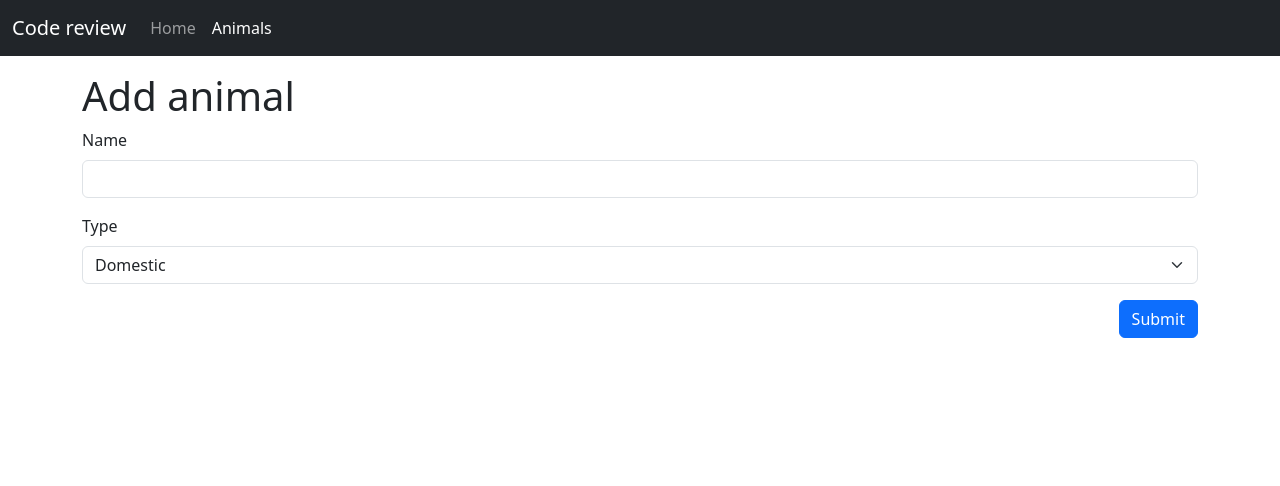
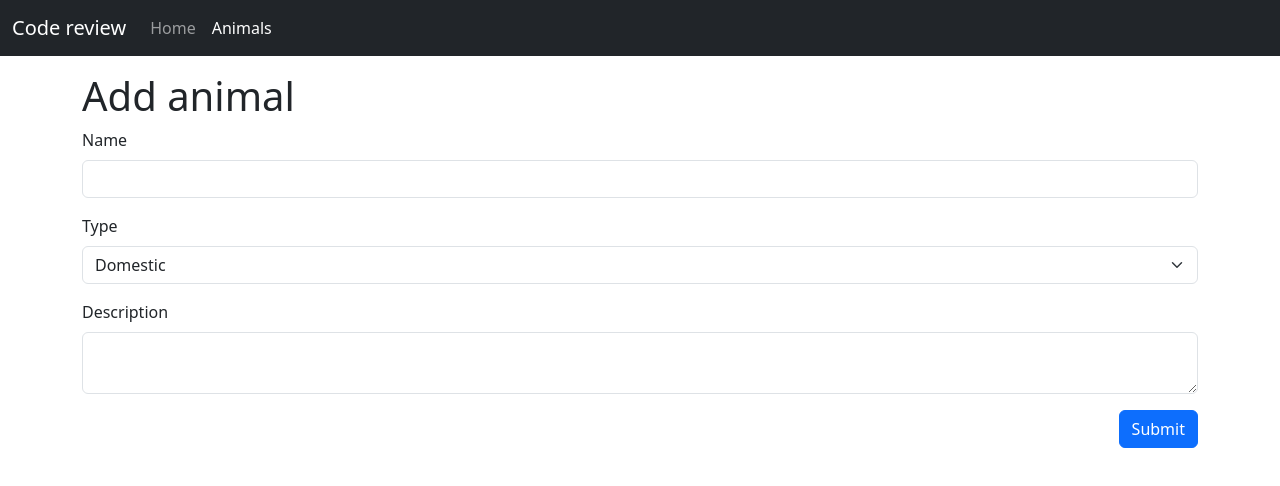
Before and after one commit to Viktor-36/angular-code-review-demo, an Angular app: page /animals/add in a window 1280 px wide. Shown: the top 486 px of the page. Built offline with nearby package versions, Linux system fonts and the light colour scheme.

Commit message:
Commit 3

```diff
--- a/src/app/features/animals/components/animals-form/animals-form.component.html
+++ b/src/app/features/animals/components/animals-form/animals-form.component.html
@@ -11,6 +11,10 @@
       <option value="Wild">Wild</option>
     </select>
   </div>
+  <div class="mb-3">
+    <label class="form-label">Description</label>
+    <textarea name="description" class="form-control" [(ngModel)]="description"></textarea>
+  </div>
   <div class="text-end">
     <button type="submit" class="btn btn-primary">Submit</button>
   </div>
--- a/src/app/features/animals/components/animals-form/animals-form.component.ts
+++ b/src/app/features/animals/components/animals-form/animals-form.component.ts
@@ -2,6 +2,7 @@ import {ChangeDetectionStrategy, Component} from '@angular/core';
 import {FormsModule} from '@angular/forms';
 import {AnimalsService} from '../../services/animals.service';
 import {Router} from '@angular/router';
+import {Animal} from '../../models/animal';
 
 @Component({
   selector: 'app-animals-form',
@@ -16,6 +17,7 @@ import {Router} from '@angular/router';
 export class AnimalsFormComponent {
   name: string = '';
   type: string = 'Domestic';
+  description: string = '';
 
   constructor(
     private readonly animalsService: AnimalsService,
@@ -25,7 +27,8 @@ export class AnimalsFormComponent {
   submitForm(): void {
     this.animalsService.addAnimal({
       name: this.name,
-      type: this.type
+      type: this.type,
+      description: this.description
     });
 
     this.router.navigate(['/animals']);
--- a/src/app/features/animals/components/animals-list/animals-list.component.html
+++ b/src/app/features/animals/components/animals-list/animals-list.component.html
@@ -28,9 +28,8 @@
       </tr>
       </thead>
       <tbody>
-      <tr *ngFor="let animal of animalsService.animals; let i = index" [class.table-danger]="animal.type === 'Wild'"
-          [class.table-success]="animal.type === 'Domestic'">
-        <th scope="row">{{ i }}</th>
+      <tr *ngFor="let animal of animalsService.animals; let i = index">
+        <th scope="row">{{ i + 1 }}</th>
         <td>{{ animal.name }}</td>
         <td>{{ animal.type }}</td>
         <td class="text-end">
@@ -44,7 +43,8 @@
   <ng-container *ngIf="activeTab === 'cards'">
     <div class="row">
       <div *ngFor="let animal of animalsService.animals; let i = index" class="col-3 mb-4">
-        <div class="card" [class.border-danger]="animal.type === 'Wild'" [class.border-success]="animal.type === 'Domestic'">
+        <div class="card" [class.border-danger]="animal.type === 'Wild'"
+             [class.border-success]="animal.type === 'Domestic'">
           <img src="{{ animal.imageUrl }}" class="card-img-top" alt="animal" style="max-height: 200px;">
           <div class="card-body">
             <h5 class="card-title">{{ animal.name }}</h5>
--- a/src/app/features/animals/models/animal.ts
+++ b/src/app/features/animals/models/animal.ts
@@ -1,4 +1,5 @@
 export interface Animal {
   name: string;
   type: string;
+  description: string;
 }
--- a/src/app/features/animals/services/animals.service.ts
+++ b/src/app/features/animals/services/animals.service.ts
@@ -7,7 +7,7 @@ import {tap} from 'rxjs';
   providedIn: 'root'
 })
 export class AnimalsService {
-  private _animals: Animal[] = [];
+  private _animals: any[] = [];
 
   constructor(private readonly httpClient: HttpClient) {
     this.httpClient.get<any[]>('/animals.json')
```
